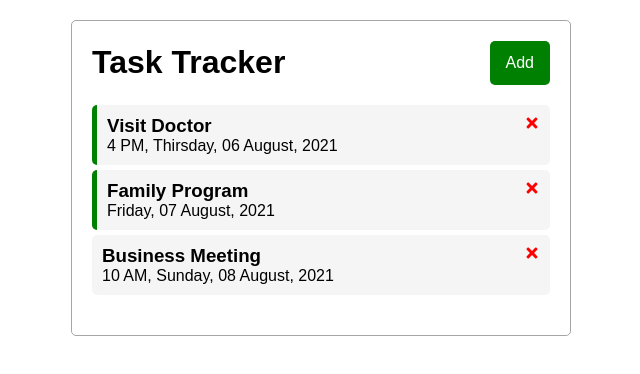
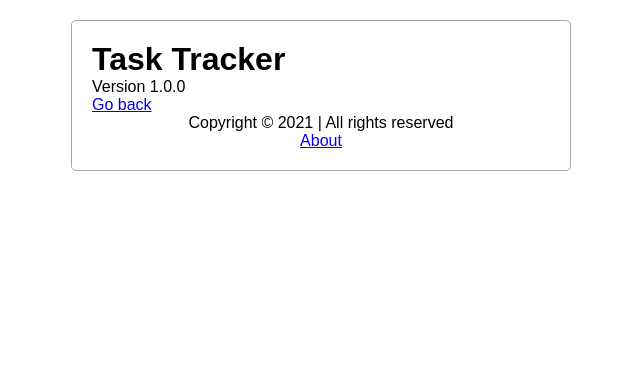
Before and after one commit to ttanvirr/react-task-tracker, a React (Create React App) app: page /about in a window 1280 px wide. Shown: the top 374 px of the page, without its empty margins (319-959 px from the left). Built offline with nearby package versions, Linux system fonts and the light colour scheme.

Commit message:
Routing, react-router-dom

```diff
--- a/package.json
+++ b/package.json
@@ -9,6 +9,7 @@
     "react": "^17.0.2",
     "react-dom": "^17.0.2",
     "react-icons": "^4.2.0",
+    "react-router-dom": "^5.2.0",
     "react-scripts": "^4.0.3",
     "reactstrap": "^8.9.0",
     "web-vitals": "^1.1.2"
--- a/src/App.js
+++ b/src/App.js
@@ -1,7 +1,10 @@
 import { useState } from "react";
 import AddForm from "./components/AddForm";
 import Header from "./components/Header";
+import About from "./components/About";
+import Footer from "./components/Footer";
 import Tasks from "./components/Tasks";
+import { BrowserRouter as Router, Route } from "react-router-dom";
 
 function App() {
   const [showForm, setForm] = useState(false);
@@ -47,15 +50,25 @@
 }
 
   return (
+    <Router>
       <div className="container">
         <Header toggleForm={()=>setForm(!showForm)} toggleAddBtn={showForm} />
+        <Route path="/" exact render={(props)=>(
+          <>
             {showForm && <AddForm onAdd={onAdd} />}
+            {tasks.length > 0 ? (
               <Tasks
                 tasks = {tasks}
                 deleteTask={deleteTask}
                 toggleReminder = {toggleReminder}
-      />
+              />) : "No Task To Show"}
+          </>
+        )} />
+        <Route path="/about" component={About} />
+        <Footer />
       </div>
+    </Router>
+
   );
 }
 
--- /dev/null
+++ b/src/components/About.js
@@ -0,0 +1,12 @@
+import { Link } from "react-router-dom";
+
+const About = () => {
+    return (
+        <div>
+            <p>Version 1.0.0</p>
+            <Link to="/">Go back</Link>
+        </div>
+    )
+}
+
+export default About;
--- /dev/null
+++ b/src/components/Footer.js
@@ -0,0 +1,12 @@
+import { Link } from "react-router-dom";
+
+const Footer = () => {
+    return (
+        <footer>
+            <p>Copyright &copy; 2021 | All rights reserved</p>
+            <Link to="/about">About</Link>
+        </footer>
+    )
+}
+
+export default Footer;
--- a/src/components/Header.js
+++ b/src/components/Header.js
@@ -1,14 +1,16 @@
-import Button from "./Button"
+import Button from "./Button";
+import { useLocation } from "react-router-dom";
 
 const Header = ({toggleForm, toggleAddBtn}) => {
+    const location=useLocation();
     return (
         <div className="header">
             <h1>Task Tracker</h1>
-            <Button
+            {location.pathname === "/" && <Button
                 btnTxt={toggleAddBtn ? "Close" : "Add"}
                 btnClr={toggleAddBtn ? "Crimson" : "Green"}
                 btnAction = {toggleForm}
-            />
+            />}
         </div>
     )
 }
--- a/src/index.css
+++ b/src/index.css
@@ -48,7 +48,7 @@
     display: block;
 }
 
-.tasks {
+.tasks, .no-tasks {
     margin: 20px 0;
 }
 
@@ -100,3 +100,10 @@
     flex: 2;
     height: 20px;
 }
+
+footer {
+    display: flex;
+    flex-direction: column;
+    justify-content: center;
+    align-items: center;
+}
```
Also changed, not shown: 1 other file (tests, documents, lock files or other folders). Lines whose indentation alone changed are shown as unchanged.
